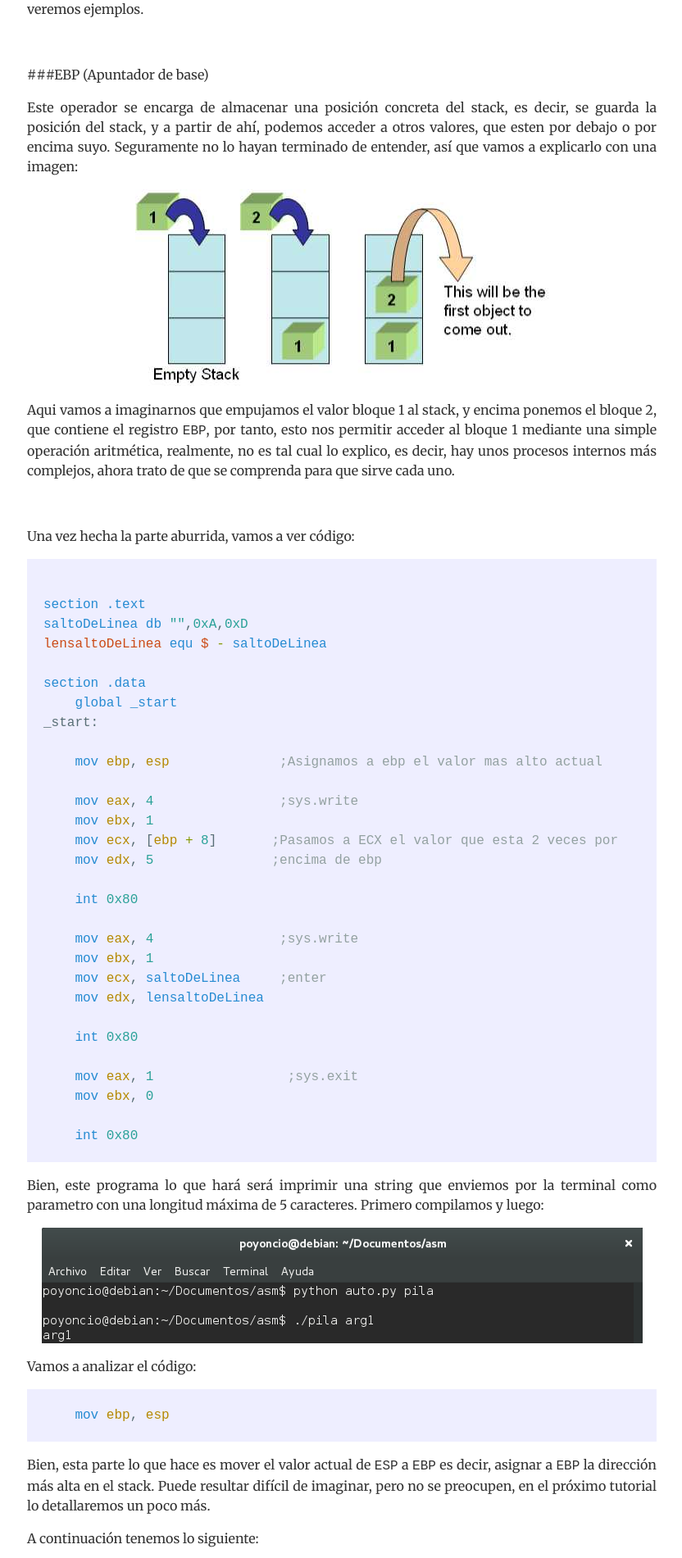
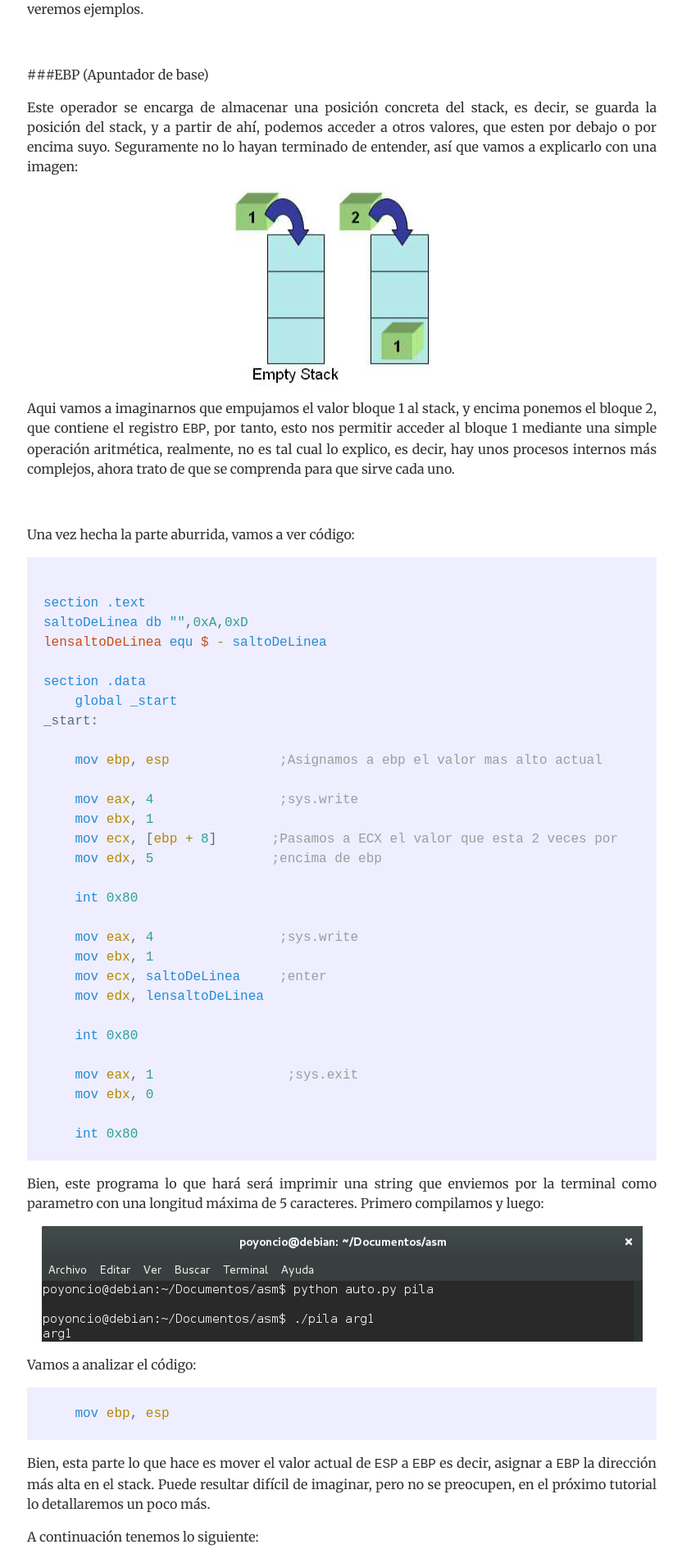
Before and after one commit to Poyoncio/poyoweb, a Jekyll site: the page built from _posts/2017-02-11-Curso-ensamblador-11-Registros-de-indice.md, in a window 1280 px wide. Shown: the part 615-2516 px from the top of the page at 82% size, without its empty margins (223-1055 px from the left). Built offline with Jekyll 4.4.1, drawn with Linux system fonts in a browser that asks for light colours; nearby versions of some CDN libraries; comment, search, counter and statistics services are not loaded.

Commit message:
Update 2017-02-11-Curso-ensamblador-11-Registros-de-indice.md

````diff
--- a/_posts/2017-02-11-Curso-ensamblador-11-Registros-de-indice.md
+++ b/_posts/2017-02-11-Curso-ensamblador-11-Registros-de-indice.md
@@ -22,7 +22,7 @@ Este operador se encarga de apuntar a el último elemento introducido en la pila
 
 Este operador se encarga de almacenar una posición concreta del stack, es decir, se guarda la posición del stack, y a partir de ahí, podemos acceder a otros valores, que esten por debajo o por encima suyo. Seguramente no lo hayan terminado de entender, así que vamos a explicarlo con una imagen:
 
-<img src="/images/stack-22-10-ex-nasm-2.jpg" />
+<img src="/images/stack-22-10-ex-nasm-2333.png" />
 
 Aqui vamos a imaginarnos que empujamos el valor bloque 1 al stack, y encima ponemos el bloque 2, que contiene el registro ```EBP```, por tanto, esto nos permitir acceder al bloque 1 mediante una simple operación aritmética, realmente, no es tal cual lo explico, es decir, hay unos procesos internos más complejos, ahora trato de que se comprenda para que sirve cada uno.
 
````
